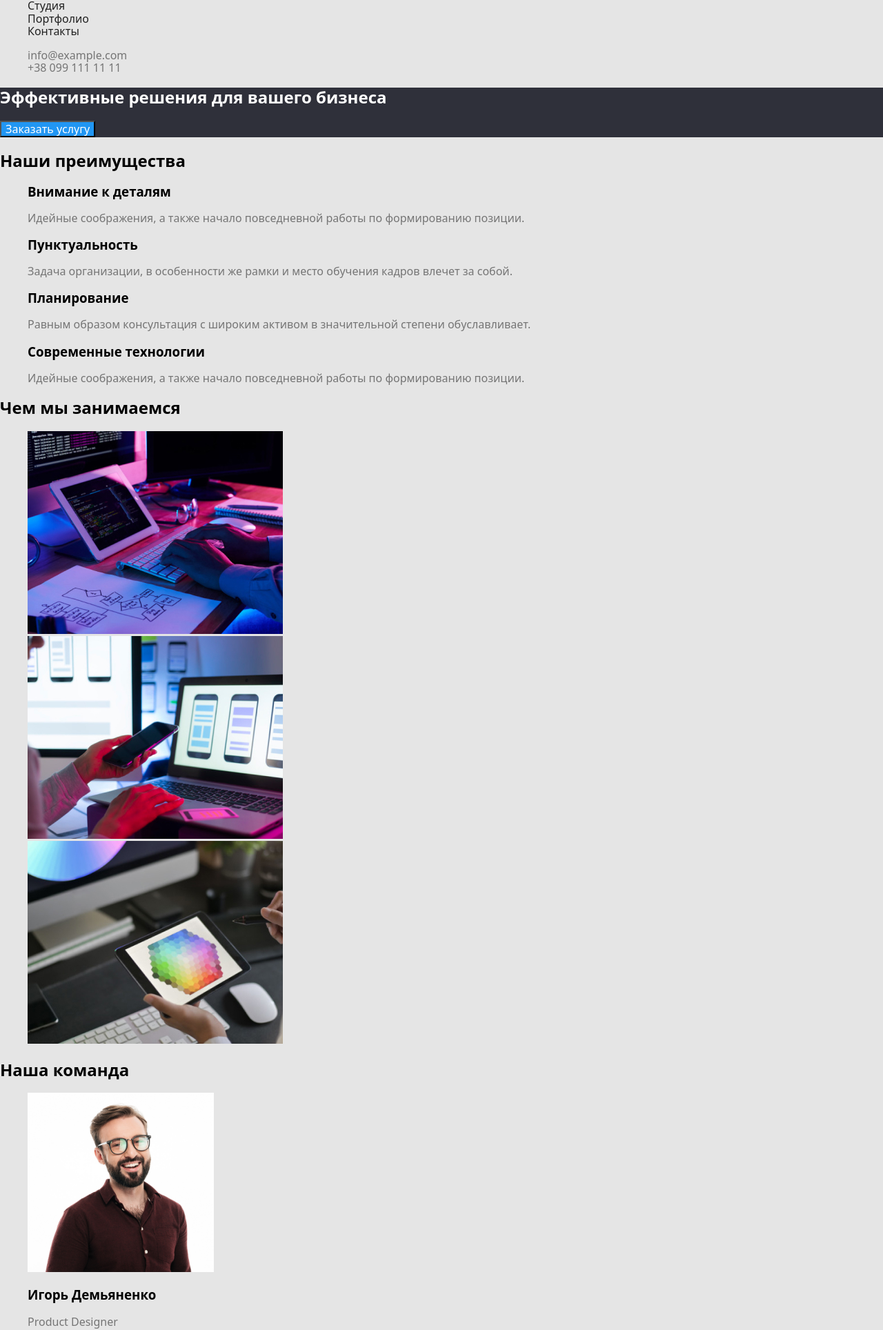
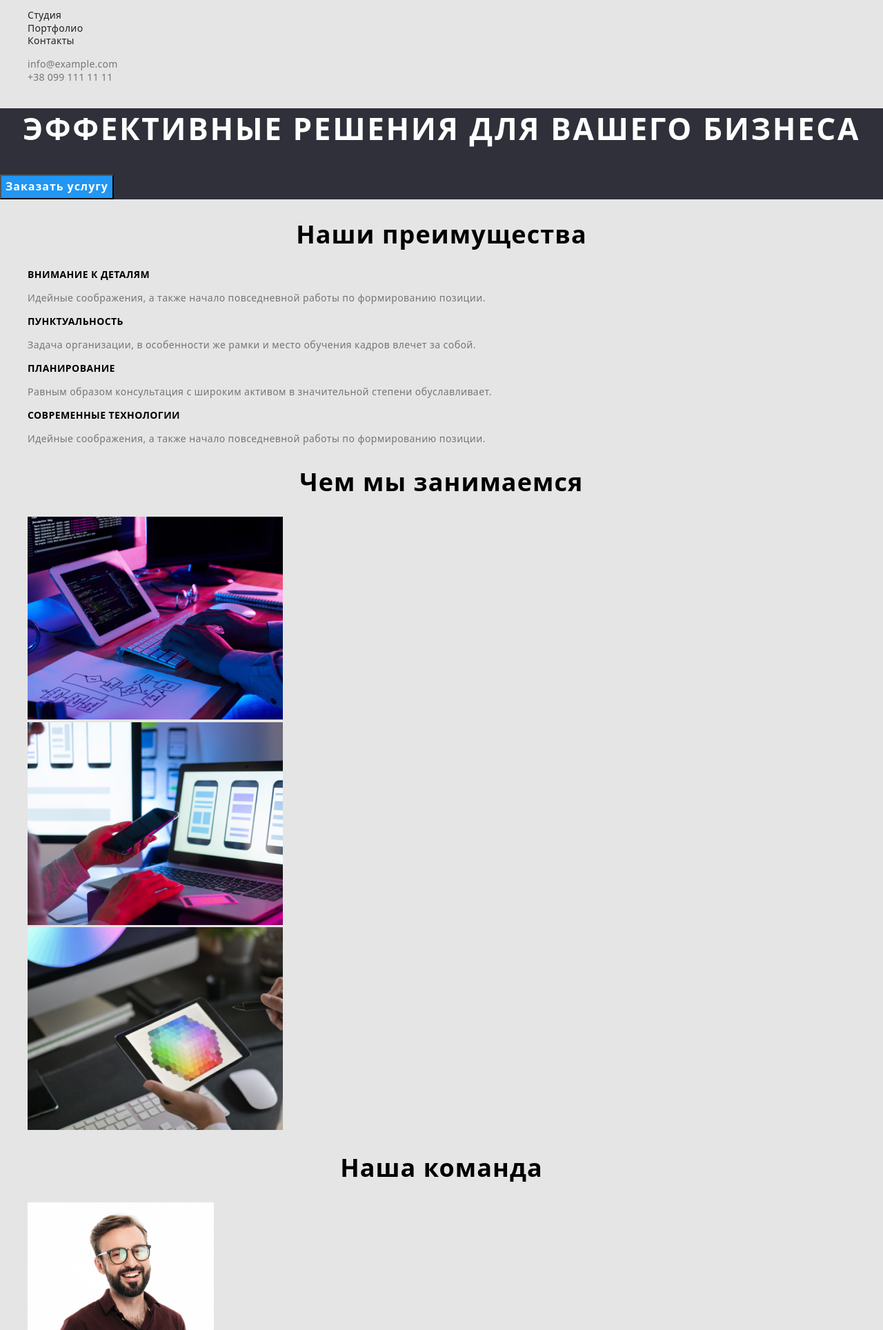
Before and after one commit to Vladislav-Yuskiv/goit-markup-hw-02, a plain HTML site: page index.html in a window 1280 px wide. Shown: the part 35-1963 px from the top of the page at 69% size. Drawn offline with nearby package versions, Linux system fonts and the light colour scheme.

Commit message:
Добавляю шрифт до Студия

```diff
--- a/css/styles.css
+++ b/css/styles.css
@@ -15,6 +15,8 @@
 
 body {
   background: #e5e5e5;
+  font-style: normal;
+  font-family: Roboto, sans-serif;
 }
 .h1,
 .h2,
@@ -23,6 +25,8 @@ body {
 .h5,
 .h6 {
   color: var(--header-color);
+  font-weight: 700;
+  letter-spacing: 0.03em;
 }
 .list {
   list-style: none;
@@ -34,6 +38,10 @@ body {
 .logo {
   color: var(--logo-color);
   text-decoration: none;
+  font-family: Raleway;
+  font-size: 26px;
+  line-height: 1.2;
+  letter-spacing: 0.03em;
 }
 /* Site nav */
 .site-nav .link {
@@ -53,20 +61,76 @@ body {
 .auth-nav .link:focus {
   color: var(--accent-color);
 }
+.site-nav .link,
+.auth-nav .link {
+  font-weight: 500;
+  font-size: 14px;
+  line-height: 1.14;
+  letter-spacing: 0.02em;
+}
+
 /* Hero */
 .hero {
   background: #2f303a;
 }
 .hero-title {
   color: var(--primary-white-color);
+  font-weight: 900;
+  font-size: 44px;
+  line-height: 1.36;
+  text-align: center;
+  letter-spacing: 0.06em;
+  text-transform: uppercase;
 }
 .hero-buttom {
   color: var(--primary-white-color);
   background-color: var(--accent-color);
+  font-weight: 700;
+  font-size: 16px;
+  line-height: 1.87;
+  display: flex;
+  align-items: center;
+  text-align: center;
+  letter-spacing: 0.06em;
 }
-/* Section one  */
+/* Section one   */
+.list-title {
+  font-size: 14px;
+  line-height: 1.14;
+  letter-spacing: 0.03em;
+  text-transform: uppercase;
+}
+.description {
+  font-weight: 400;
+  font-size: 14px;
+  line-height: 1.71;
+  letter-spacing: 0.03em;
+}
+/* Section 2 */
+.list-name {
+  font-weight: 500;
+  font-size: 16px;
+  line-height: 1.18;
+  text-align: center;
+  letter-spacing: 0.03em;
+}
+.profession {
+  font-weight: 400;
+  font-size: 16px;
+  line-height: 1.18;
+  text-align: center;
+  letter-spacing: 0.03em;
+}
+/*  sections */
 .section-text {
   color: var(--primary-text-color);
+}
+.section-title{
+  font-weight: 700;
+  font-size: 36px;
+  line-height: 1.16;
+  text-align: center;
+  letter-spacing: 0.03em;
 }
 /* footer */
 .footer {
@@ -75,13 +139,28 @@ body {
 .footer-logo {
   color: var(--primary-white-color);
   text-decoration: none;
+  font-family: Raleway;
+  font-weight: 700;
+  font-size: 26px;
+  line-height: 1.19;
+  letter-spacing: 0.03em;
+}
 }
 .address {
   color: var(--primary-white-color);
+  font-weight: 400;
+  font-size: 14px;
+  line-height: 1.71;
+  letter-spacing: 0.03em;
 }
 .contacts-link {
   color: var(--secondary-white-color);
   text-decoration: none;
+  font-weight: 400;
+  font-size: 14px;
+ line-height: 1.71;
+letter-spacing: 0.03em;
+
 }
 .contacts-link:hover,
 .contacts-link:focus {
--- a/index.html
+++ b/index.html
@@ -6,6 +6,9 @@
     <link rel="stylesheet" href="./css/styles.css">
     <link rel="preconnect" href="https://fonts.gstatic.com/">
     <link rel="stylesheet" href="https://cdnjs.cloudflare.com/ajax/libs/modern-normalize/1.0.0/modern-normalize.min.css">
+    <link rel="preconnect" href="https://fonts.gstatic.com">
+    <link href="https://fonts.googleapis.com/css2?family=Raleway:wght@700&family=Roboto:wght@400;500;700;900&display=swap"
+        rel="stylesheet">
     <title>Студия</title>
 </head>
 <body>
@@ -33,29 +36,29 @@
         </section>
           <!--Преимущества-->
         <section class="section">
-            <h2>Наши преимущества</h2>
+            <h2 class="section-title">Наши преимущества</h2>
               <ul class="list">
                     <li>
-                        <h3>Внимание к деталям</h3>
-                        <p class="section-text">Идейные соображения, а также начало повседневной работы по формированию позиции.</p>
+                        <h3 class="list-title">Внимание к деталям</h3>
+                        <p class="section-text description ">Идейные соображения, а также начало повседневной работы по формированию позиции.</p>
                     </li>
                     <li>
-                        <h3>Пунктуальность</h3>
-                       <p class="section-text">Задача организации, в особенности же рамки и место обучения кадров влечет за собой.</p>
+                        <h3 class="list-title">Пунктуальность</h3>
+                       <p class="section-text description">Задача организации, в особенности же рамки и место обучения кадров влечет за собой.</p>
                     </li>
                     <li>
-                        <h3>Планирование</h3>
-                        <p class="section-text">Равным образом консультация с широким активом в значительной степени обуславливает.</p>
+                        <h3 class="list-title">Планирование</h3>
+                        <p class="section-text description">Равным образом консультация с широким активом в значительной степени обуславливает.</p>
                    </li>
                     <li>
-                        <h3>Современные технологии</h3>
-                        <p class="section-text">Идейные соображения, а также начало повседневной работы по формированию позиции.</p>
+                        <h3 class="list-title">Современные технологии</h3>
+                        <p class="section-text description">Идейные соображения, а также начало повседневной работы по формированию позиции.</p>
                     </li>
               </ul>
         </section>
         <!--Чем мы занимаемся-->
         <section>
-            <h2>Чем мы занимаемся</h2>
+            <h2 class="section-title">Чем мы занимаемся</h2>
             <ul class="list">
                 <li><img src="./images/image1.jpg" alt="проектирование" width="370" ></li>
                 <li><img src="./images/image2.jpg" alt="программирования" width="370"></li>
@@ -64,27 +67,27 @@
         </section>
         <!--Команда-->
         <section>
-            <h2>Наша команда</h2>
+            <h2 class="section-title">Наша команда</h2>
             <ul class="list">
                 <li>
                     <img src="./images/image-11.jpg" alt="Фото работника 1" width="270">
-                    <h3>Игорь Демьяненко</h3>
-                    <p class="section-text">Product Designer</p>
+                    <h3 class="list-name">Игорь Демьяненко</h3>
+                    <p class="section-text profession ">Product Designer</p>
                 </li>
                 <li>
                     <img src="./images/img-12.jpg" alt="Фото работника 2" width="270">
-                    <h3>Ольга Репина</h3>
-                    <p class="section-text">Frontend Developer</p>
+                    <h3 class="list-name">Ольга Репина</h3>
+                    <p class="section-text profession">Frontend Developer</p>
                 </li>
                 <li>
                     <img src="./images/img-13.jpg" alt="Фото работника 3" width="270">
-                    <h3>Николай Тарасов</h3>
-                    <p class="section-text">Marketing</p>
+                    <h3 class="list-name">Николай Тарасов</h3>
+                    <p class="section-text profession">Marketing</p>
                 </li>
                 <li>
                     <img src="./images/img-14.jpg" alt="Фотка работника 4" width="270">
-                    <h3>Михаил Ермаков</h3>
-                    <p class="section-text">UI Designer</p>
+                    <h3 class="list-name">Михаил Ермаков</h3>
+                    <p class="section-text profession">UI Designer</p>
                 </li>
             </ul>
 
```
Also changed, not shown: portfolio.html (+9 -9 lines), images/img.for.portfolio/img(1).jpg (renamed from images/img-for-portfolio/img (1).jpg), images/img.for.portfolio/img(2).jpg (renamed from images/img-for-portfolio/img (2).jpg), images/img.for.portfolio/img(3).jpg (renamed from images/img-for-portfolio/img (3).jpg), images/img.for.portfolio/img(4).jpg (renamed from images/img-for-portfolio/img (4).jpg), images/img.for.portfolio/img(5).jpg (renamed from images/img-for-portfolio/img (5).jpg), images/img.for.portfolio/img(6).jpg (renamed from images/img-for-portfolio/img (6).jpg), images/img.for.portfolio/img(7).jpg (renamed from images/img-for-portfolio/img (7).jpg), images/img.for.portfolio/img(8).jpg (renamed from images/img-for-portfolio/img (8).jpg), images/img.for.portfolio/img.jpg (renamed from images/img-for-portfolio/img.jpg).
